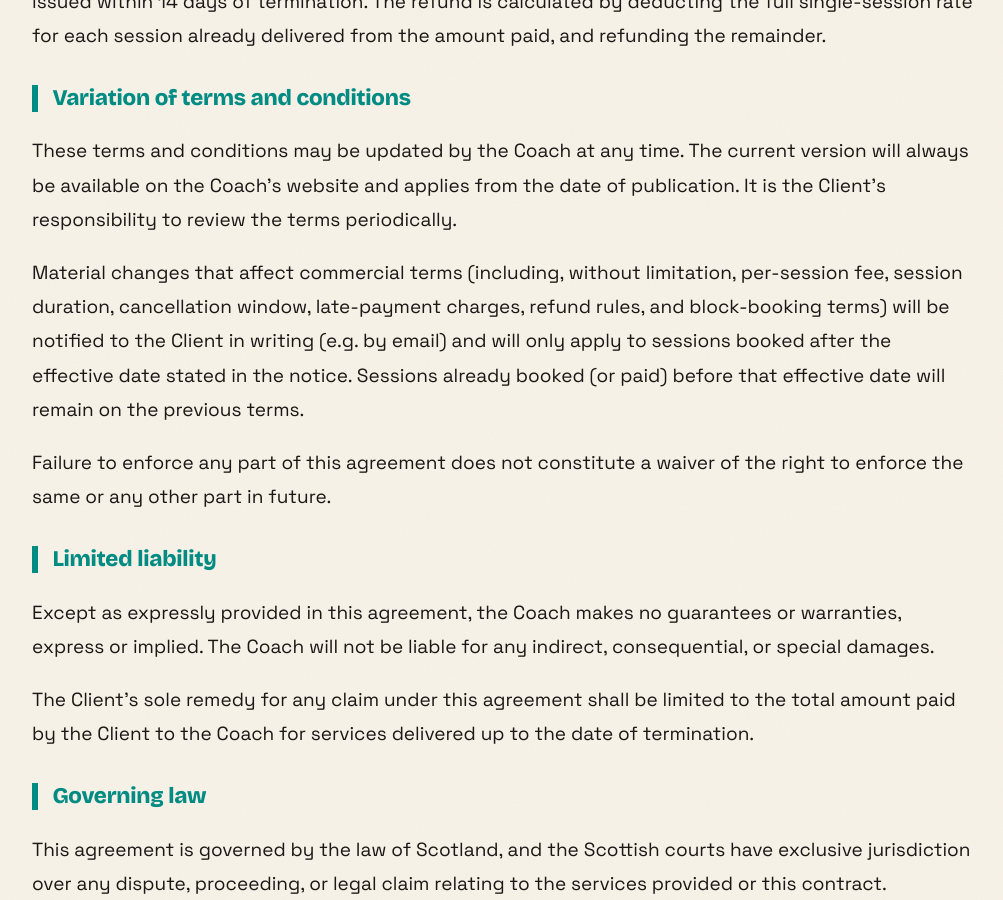
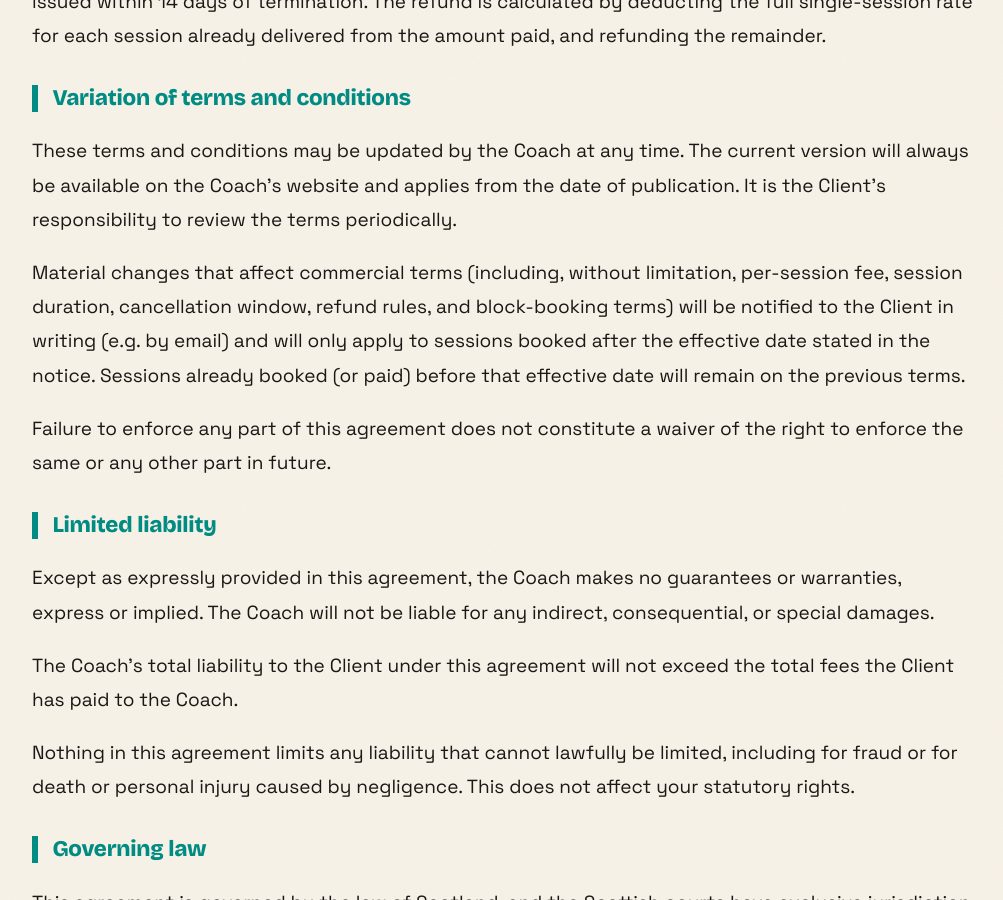
Before and after one commit to outragedpinkracoon/outragedpinkracoon.github.io, a Jekyll site: the page built from pages/coaching-disclaimer-and-terms.md, in a window 1280 px wide and 900 px high, scrolled down 8610 px. Shown: the whole window, without its empty margins (136-1139 px from the left). Built offline with Jekyll 4.4.1, drawn with Linux system fonts in a browser that asks for light colours; comment, search, counter and statistics services are not loaded; some of the changed text lies outside the part shown.

Commit message:
Tidy T&Cs: expiry anchor, liability cap, variation list
- Session expiry now runs from the first session (consistent with the
  upgrade clause), not "date of purchase"
- Liability cap rewritten: capped at total fees paid, with a lawful
  carve-out for fraud / death / personal injury; was previously tied
  ambiguously to date of termination
- Drop "late-payment charges" from the variation list (no such charge
  exists)

Co-Authored-By: Claude Opus 4.8 <noreply@anthropic.com>

```diff
--- a/pages/coaching-disclaimer-and-terms.md
+++ b/pages/coaching-disclaimer-and-terms.md
@@ -171,14 +171,16 @@ Where the Coach terminates a bundle or programme and sessions have been invoiced
 ### Variation of terms and conditions
 These terms and conditions may be updated by the Coach at any time. The current version will always be available on the Coach's website and applies from the date of publication. It is the Client's responsibility to review the terms periodically.
 
-Material changes that affect commercial terms (including, without limitation, per-session fee, session duration, cancellation window, late-payment charges, refund rules, and block-booking terms) will be notified to the Client in writing (e.g. by email) and will only apply to sessions booked after the effective date stated in the notice. Sessions already booked (or paid) before that effective date will remain on the previous terms.
+Material changes that affect commercial terms (including, without limitation, per-session fee, session duration, cancellation window, refund rules, and block-booking terms) will be notified to the Client in writing (e.g. by email) and will only apply to sessions booked after the effective date stated in the notice. Sessions already booked (or paid) before that effective date will remain on the previous terms.
 
 Failure to enforce any part of this agreement does not constitute a waiver of the right to enforce the same or any other part in future.
 
 ### Limited liability
 Except as expressly provided in this agreement, the Coach makes no guarantees or warranties, express or implied. The Coach will not be liable for any indirect, consequential, or special damages.
 
-The Client's sole remedy for any claim under this agreement shall be limited to the total amount paid by the Client to the Coach for services delivered up to the date of termination.
+The Coach's total liability to the Client under this agreement will not exceed the total fees the Client has paid to the Coach.
+
+Nothing in this agreement limits any liability that cannot lawfully be limited, including for fraud or for death or personal injury caused by negligence. This does not affect your statutory rights.
 
 ### Governing law
 
```
Also changed, not shown: other parts of pages/coaching-disclaimer-and-terms.md (+1 -1 lines).
